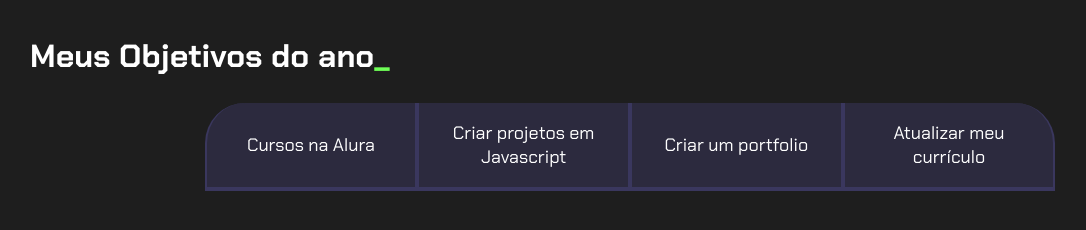
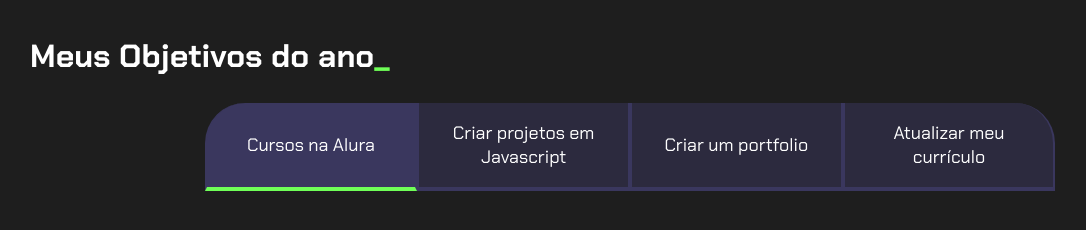
Before and after one commit to theoarrudapeixoto/2T---3Eferboladeouro, a plain HTML site: page index.html in a window 1280 px wide. Both pictures are taken after a click on the button "Cursos na Alura". Shown: the whole page, without its empty margins (10-1096 px from the left). Drawn offline with Linux system fonts and the light colour scheme.

Commit message:
theo e fer]

```diff
--- a/index.html
+++ b/index.html
@@ -18,6 +18,7 @@
             <button class="botao">Atualizar meu currículo</button>
         </div>
     </section>
+     <script src="main.js"></script>
 </body>
 
 </html>
--- /dev/null
+++ b/main.js
@@ -0,0 +1,11 @@
+const botoes = document.querySelectorAll(".botao");
+
+for (let i = 0; i < botoes.length; i++) {
+  botoes[i].onclick = function () {
+    for (let j = 0; j < botoes.length; j++) {
+      botoes[j].classList.remove("ativo");
+    }
+
+    botoes[i].classList.add("ativo");
+  };
+}
--- a/style.css
+++ b/style.css
@@ -56,22 +56,29 @@ body {
     border-radius: 40px 40px 0 0;
 }
 
+.botao:first-child {
+    border-radius: 40px 40px 0 0;
+}
+
 .botoes {
     display: block;
 }
-.ativo{
-    background: var(--botao-ativo);
+
+.ativo {
+    background-color: var(--botao-ativo);
     border-bottom: 4px solid var(--verde);
 }
 
-@media screen and (min-width: 760px){
-    .botoes{
+@media screen and (min-width: 768px) {
+    .botoes {
         display: flex;
     }
-    .botao:first-child{
+
+    .botao:first-child {
         border-radius: 40px 0 0 0;
     }
-    .botao:last-child{
+
+    .botao:last-child {
         border-radius: 0 40px 0 0;
     }
 }
```
